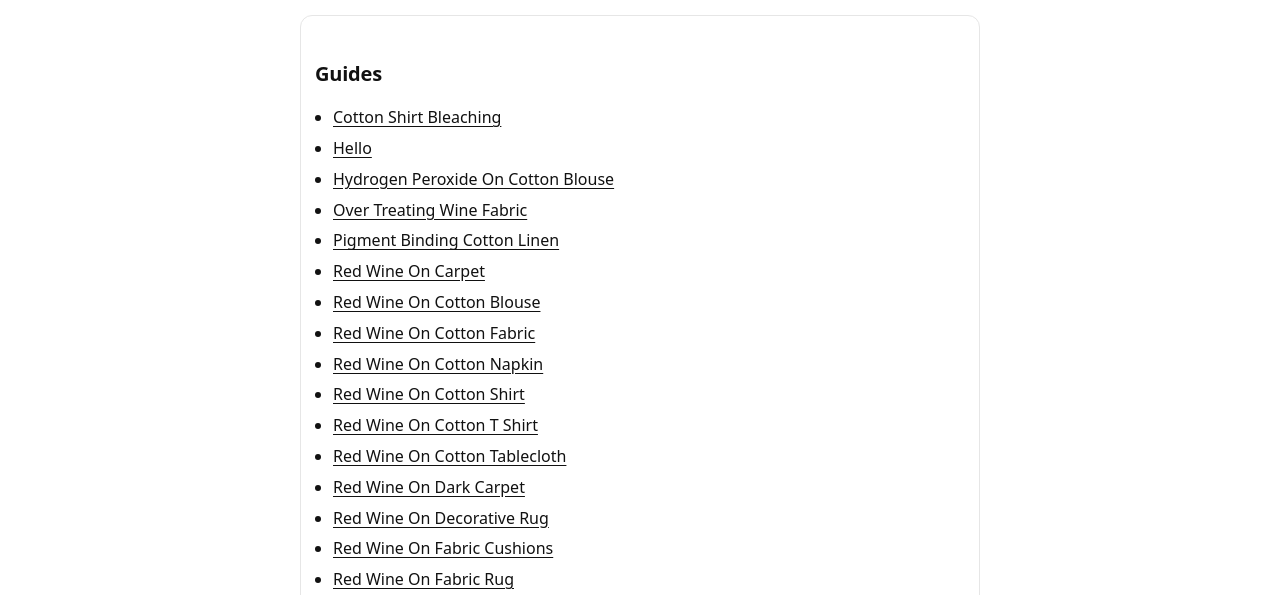
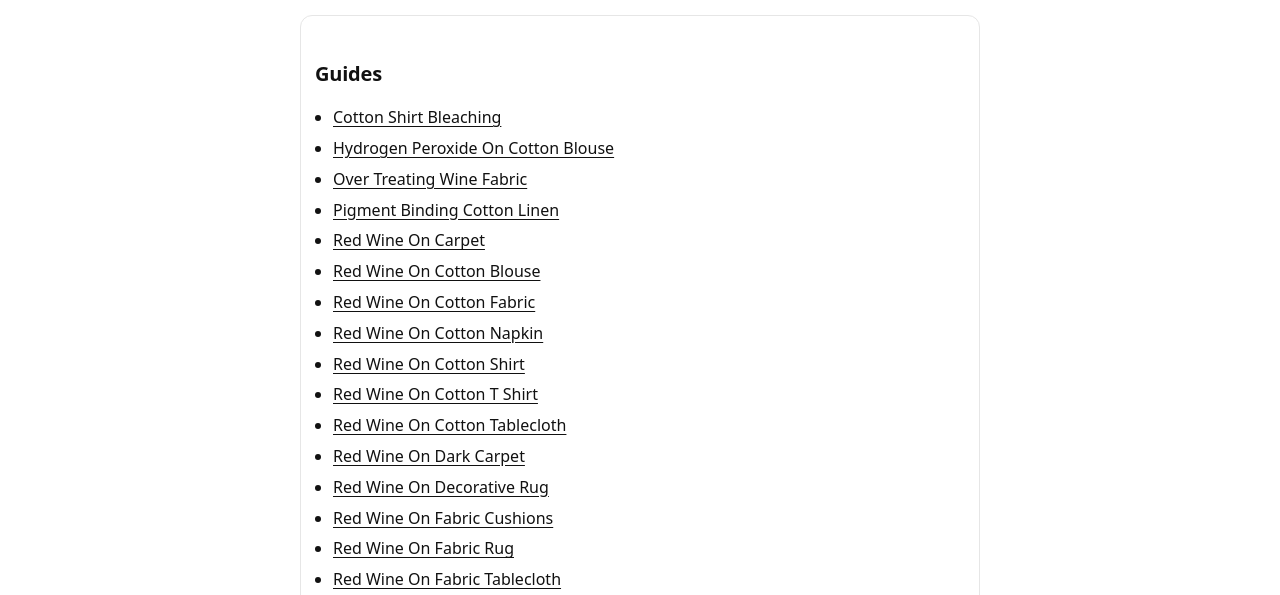
Before and after one commit to sm5cx/fabricguide, a website: page stains/index.html in a window 1280 px wide. Shown: the part 198-793 px from the top of the page. Drawn offline with Linux system fonts and the light colour scheme.

Commit message:
Update index.html

```diff
--- a/stains/index.html
+++ b/stains/index.html
@@ -28,7 +28,6 @@
       <h2>Guides</h2>
       <ul>
         <li><a href="/stains/cotton-shirt-bleaching.html">Cotton Shirt Bleaching</a></li>
-        <li><a href="/stains/hello.html">Hello</a></li>
         <li><a href="/stains/hydrogen-peroxide-on-cotton-blouse.html">Hydrogen Peroxide On Cotton Blouse</a></li>
         <li><a href="/stains/over-treating-wine-fabric.html">Over Treating Wine Fabric</a></li>
         <li><a href="/stains/pigment-binding-cotton-linen.html">Pigment Binding Cotton Linen</a></li>
```
